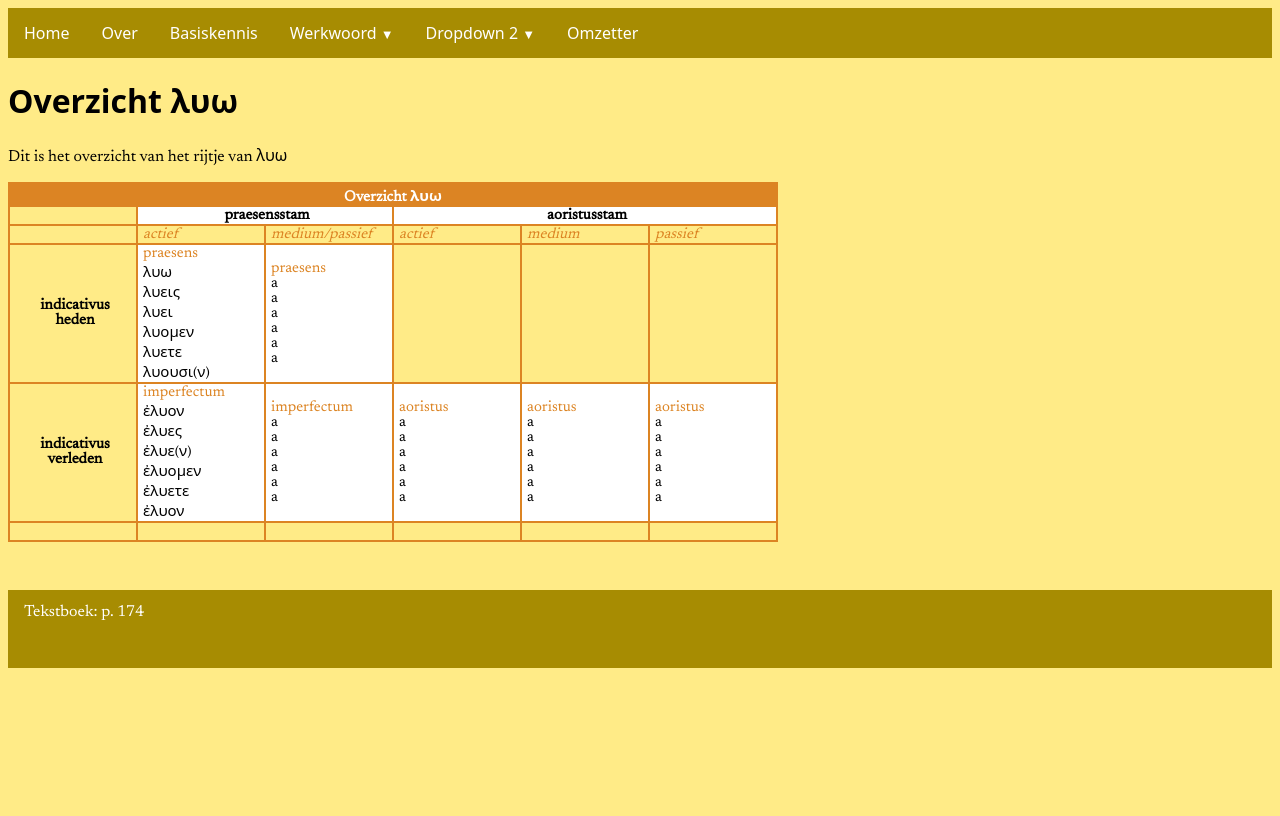
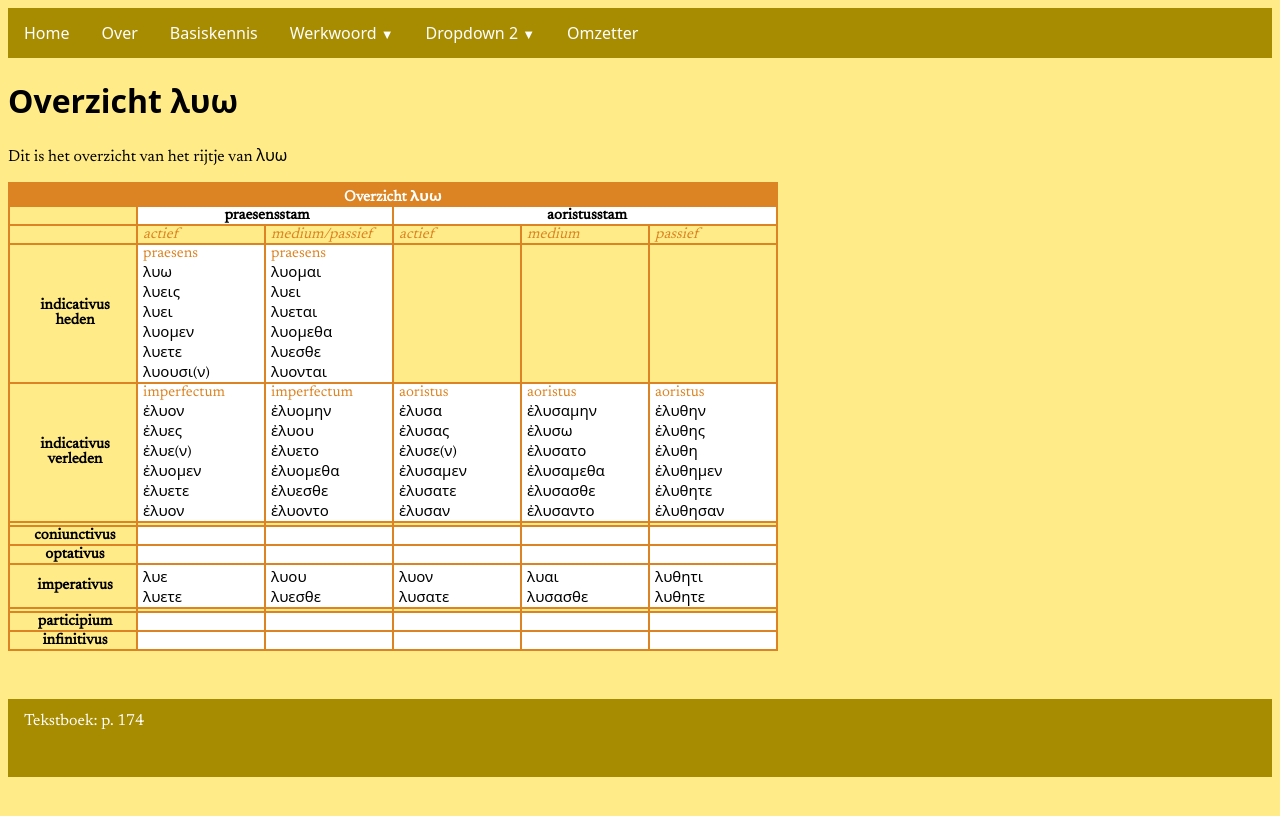
Before and after one commit to JJRobot25/proteus, a Jekyll site: the page built from werkwoord/overzicht-λυω.html, in a window 1280 px wide. Shown: the top 816 px of the page. Built offline with Jekyll 4.4.1, drawn with Linux system fonts in a browser that asks for light colours; some web fonts are replaced.

Commit message:
Werken aan luw overzicht

```diff
--- a/_includes/nav.html
+++ b/_includes/nav.html
@@ -11,8 +11,8 @@
         <div class="dropdown-content">
             <a href="{{'/werkwoord/basis' | relative_url}}">Basis</a>
             <a href="{{'/werkwoord/overzicht-λυω' | relative_url}}">Overzicht λυω</a>
-            <a href="#">Link 2</a>
-            <a href="#">Link 3</a>
+            <a href="#">Actief</a>
+            <a href="#">Medium/Passief</a>
         </div>
     </div>
     <div class="dropdown">
--- a/omzetter.html
+++ b/omzetter.html
@@ -17,7 +17,7 @@ title: NL naar GR letter omzetter
 </div>
 
 <h2>Uitleg</h2>
-<h3>Letters en Vriemeltjes</h3>
+<h3>Letters en Tekens</h3>
 De meeste letter komen overeen met hun klank, zoals a - α, b - β, etc. Sommige zijn anders, zoals:
 <ul>
     <li>h - η</li>
--- a/over.html
+++ b/over.html
@@ -11,7 +11,7 @@ title: Over de website
     <tr><td class="blank"></td><td class="blank"></td></tr>
     <tr><th class="blank">functionaliteit</th><td>goed</td></tr>
     <tr><th class="blank">theme/kleuren</th><td>kan beter</td></tr>
-    <tr><th class="blank">letter overzetter</th><td>niet begonnen</td></tr>
+    <tr><th class="blank">letter overzetter</th><td>bijna af</td></tr>
 </table>
 <br>
 <table>
--- a/werkwoord/overzicht-λυω.html
+++ b/werkwoord/overzicht-λυω.html
@@ -31,12 +31,12 @@ tb: 174
         </td>
         <td>
             <span>praesens</span><br>
-            a<br>
-            a<br>
-            a<br>
-            a<br>
-            a<br>
-            a<br>
+            λυομαι<br>
+            λυει<br>
+            λυεται<br>
+            λυομεθα<br>
+            λυεσθε<br>
+            λυονται<br>
         </td>
         <td class="blank"></td>
         <td class="blank"></td>
@@ -55,47 +55,95 @@ tb: 174
         </td>
         <td>
             <span>imperfectum</span><br>
-            a<br>
-            a<br>
-            a<br>
-            a<br>
-            a<br>
-            a<br>
+            ἐλυομην<br>
+            ἐλυου<br>
+            ἐλυετο<br>
+            ἐλυομεθα<br>
+            ἐλυεσθε<br>
+            ἐλυοντο<br>
         </td>
         <td>
             <span>aoristus</span><br>
-            a<br>
-            a<br>
-            a<br>
-            a<br>
-            a<br>
-            a<br>
+            ἐλυσα<br>
+            ἐλυσας<br>
+            ἐλυσε(ν)<br>
+            ἐλυσαμεν<br>
+            ἐλυσατε<br>
+            ἐλυσαν<br>
         </td>
         <td>
             <span>aoristus</span><br>
-            a<br>
-            a<br>
-            a<br>
-            a<br>
-            a<br>
-            a<br>
+            ἐλυσαμην<br>
+            ἐλυσω<br>
+            ἐλυσατο<br>
+            ἐλυσαμεθα<br>
+            ἐλυσασθε<br>
+            ἐλυσαντο<br>
         </td>
         <td>
             <span>aoristus</span><br>
-            a<br>
-            a<br>
-            a<br>
-            a<br>
-            a<br>
-            a<br>
+            ἐλυθην<br>
+            ἐλυθης<br>
+            ἐλυθη<br>
+            ἐλυθημεν<br>
+            ἐλυθητε<br>
+            ἐλυθησαν<br>
         </td>
     </tr>
     <tr>
-        <td class="blank"><br></td>
+        <td class="blank"></td>
         <td class="blank"></td>
         <td class="blank"></td>
         <td class="blank"></td>
         <td class="blank"></td>
         <td class="blank"></td>
     </tr>
+    <tr>
+        <th class="blank">coniunctivus</th>
+        <td></td>
+        <td></td>
+        <td></td>
+        <td></td>
+        <td></td>
+    </tr>
+    <tr>
+        <th class="blank">optativus</th>
+        <td></td>
+        <td></td>
+        <td></td>
+        <td></td>
+        <td></td>
+    </tr>
+    <tr>
+        <th class="blank">imperativus</th>
+        <td> λυε<br>λυετε</td>
+        <td>λυου<br>λυεσθε</td>
+        <td>λυον<br>λυσατε</td>
+        <td>λυαι<br>λυσασθε</td>
+        <td>λυθητι<br>λυθητε</td>
+    </tr>
+    <tr>
+        <td class="blank"></td>
+        <td class="blank"></td>
+        <td class="blank"></td>
+        <td class="blank"></td>
+        <td class="blank"></td>
+        <td class="blank"></td>
+    </tr>
+    <tr>
+        <th class="blank">participium</th>
+        <td></td>
+        <td></td>
+        <td></td>
+        <td></td>
+        <td></td>
+    </tr>
+    <tr>
+        <th class="blank">infinitivus</th>
+        <td></td>
+        <td></td>
+        <td></td>
+        <td></td>
+        <td></td>
+    </tr>
 </table>
```
Also changed, not shown: 6 other files.
